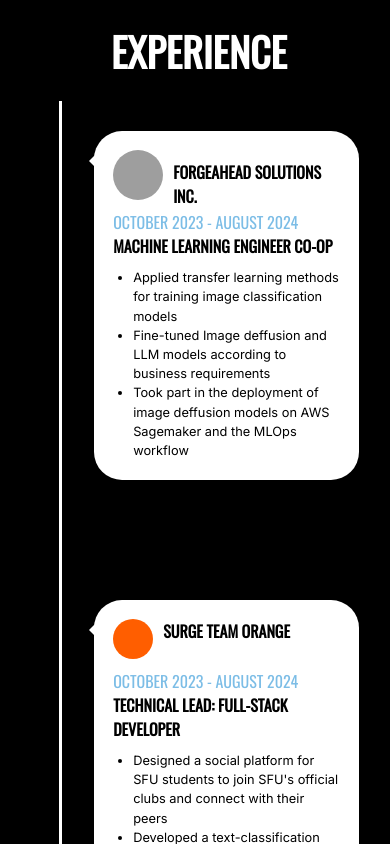
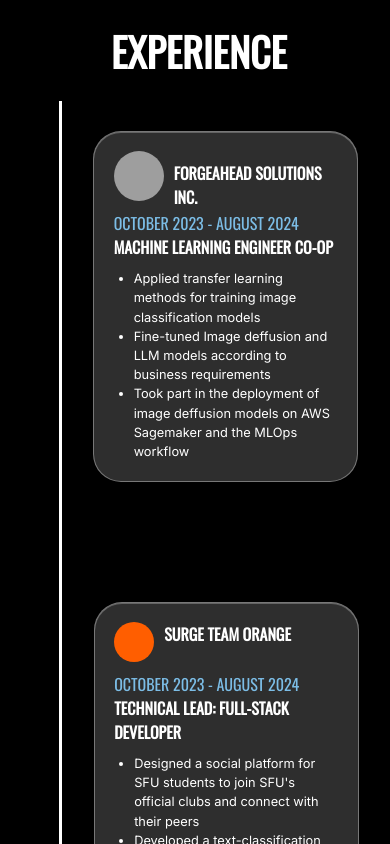
Before and after one commit to KoushaAm/KoushaAmouzesh-Portfolio, a Next.js app: page / in a window 390 px wide. Shown: the part 2240-3084 px from the top of the page. Built offline with nearby package versions, Linux system fonts and the light colour scheme; grey boxes are pictures that could not be loaded.

Commit message:
added new projects and changed theme for boxes

```diff
--- a/app/projects.tsx
+++ b/app/projects.tsx
@@ -7,10 +7,23 @@ export default function Projects() {
 
     const projects = [
         {
+            title: "AutoSec: A Multi-Agent Code Security Tool for Vulnerability Detection & Remediation",
+            img: "https://github.com/KoushaAm/KoushaAmouzesh-Portfolio/blob/main/app/assets/autosec.png?raw=true",
+            description: "A pipeline for automated security testing using AI models to detect and autonomously fix vulnerabilities in Java applications.",
+            link: "https://github.com/KoushaAm/AutoSec"
+        },
+
+        {
             title: 'NewLink Social Platform',
             img: 'https://github.com/KoushaAm/KoushaAmouzesh-Portfolio/blob/main/app/assets/NewLink-image.png?raw=true',
             description: 'A platform for SFU newcomers to learn about the culture at SFU using fine-tuned Llama 3 chatbot and take part in social events organized by student volunteers.',
             link: 'https://github.com/KoushaAm/stormhacks-project-NewLink'
+        },
+        {
+            title: "Network Packet Sniffer/Analyzer",
+            img: "https://github.com/KoushaAm/KoushaAmouzesh-Portfolio/blob/main/app/assets/packetsniffer.png?raw=true",
+            description: "Developed a Packet Sniffer in C++ to recieve network traffic, and analyzed the anamolies with Scikit-learn unsupervised models in Python.",
+            link: "https://github.com/KoushaAm/Packet-Sniffer/"
         },
         {
             title: 'Facial Key Point Detection',
--- a/package.json
+++ b/package.json
@@ -8,12 +8,16 @@
     "start": "next start",
     "lint": "next lint"
   },
+  "engines": {
+    "node": "22.x"
+  },
   "dependencies": {
     "@fortawesome/fontawesome-free": "^6.4.2",
     "@fortawesome/fontawesome-svg-core": "^6.4.0",
     "@fortawesome/free-brands-svg-icons": "^6.4.0",
     "@fortawesome/free-solid-svg-icons": "^6.5.2",
     "@fortawesome/react-fontawesome": "^0.2.2",
+    "@types/node": "20.2.5",
     "@types/react": "18.2.9",
     "@types/react-dom": "18.2.4",
     "@vercel/analytics": "^1.0.1",
@@ -30,7 +34,6 @@
     "typescript": "5.1.3"
   },
   "devDependencies": {
-    "@types/node": "^22.18.6",
     "@types/react-slick": "^0.23.10",
     "tailwindcss": "^3.3.3"
   }
--- a/styles/contact.css
+++ b/styles/contact.css
@@ -7,6 +7,8 @@
   min-height: 100vh;
   background-color: #000000;
   padding: 20px;
+
+
 }
 
 .contact-card {
@@ -18,6 +20,19 @@
   width: 100%;
   max-width: 500px;
   margin-bottom: 50px;
+
+    /* iOS-style glass */
+  background: rgba(255, 255, 255, 0.18);
+  backdrop-filter: blur(18px) saturate(160%);
+  -webkit-backdrop-filter: blur(18px) saturate(160%);
+
+  border: 1px solid rgba(255, 255, 255, 0.35);
+  box-shadow:
+    0 8px 30px rgba(0, 0, 0, 0.15),
+    inset 0 1px 0 rgba(255, 255, 255, 0.25);
+
+  color: white;
+  transition: transform 0.4s ease, box-shadow 0.4s ease;
 }
 
 .contact-card:hover {
@@ -37,7 +52,7 @@
 .contact-card-header h2 {
   margin: 0;
   font-size: 3.0rem;
-  color: #333;
+  color: #ffffff;
 }
 
 @media screen and (max-width: 600px) {
@@ -92,7 +107,7 @@
   justify-content: center; /* Center text within paragraphs */
   align-items: center;
   font-size: 1.5rem;
-  color: #555;
+  color: #ffffff;
   margin: 10px 0;
 }
 
@@ -118,6 +133,8 @@
   text-decoration: none;
   color: white;
   transition: background-color 0.3s ease-in-out;
+
+
 }
 
 .linkedin {
@@ -125,7 +142,7 @@
 }
 
 .github {
-  background-color: #333;
+  background-color: #010101;
 }
 
 .linkedin:hover {
--- a/styles/experience.css
+++ b/styles/experience.css
@@ -162,12 +162,39 @@ ul {
     padding: 2vw;
   }
 
+  .content {
+    padding: 20px 30px;
+    position: relative;
+    border-radius: 28px;
+    height: 100%;
+    padding:2vw;
+
+    /* iOS-style glass */
+    background: rgba(255, 255, 255, 0.18);
+    backdrop-filter: blur(18px) saturate(160%);
+    -webkit-backdrop-filter: blur(18px) saturate(160%);
+
+    border: 1px solid rgba(255, 255, 255, 0.35);
+    box-shadow:
+      0 8px 30px rgba(0, 0, 0, 0.15),
+      inset 0 1px 0 rgba(255, 255, 255, 0.25);
+
+    color: white;
+    transition: transform 0.4s ease, box-shadow 0.4s ease;
+  }
+
+  .content:hover {
+  transform: scale(1.04);
+  box-shadow:
+    0 12px 40px rgba(0, 0, 0, 0.25),
+    inset 0 1px 0 rgba(255, 255, 255, 0.35);
+  }
+
+
   .content:hover {
     /* animate box so that it gradually get bigger */
     transform: scale(1.05);
     transition: transform 0.5s;
-
-
   }
 
   /* Media queries - Responsive timeline on screens less than 600px wide */
@@ -178,11 +205,7 @@ ul {
 
     }
 
-  /* Full-width containers */
-    .container {
-      margin-left: 10vw;
-      left: 0vw;
-    }
+
 
   /* Make sure that all arrows are pointing leftwards */
     .container::before {
@@ -280,3 +303,13 @@ ul {
 
 
   }
+
+  /* Remove the timeline arrows */
+.left::before,
+.left-second::before,
+.right::before,
+.container::before {
+  content: none !important;
+  display: none !important;
+  border: 0 !important;
+}
--- a/styles/projects.css
+++ b/styles/projects.css
@@ -41,6 +41,20 @@ h1 {
     box-shadow: 0 4px 8px rgba(0, 0, 0, 0.1);
     overflow: hidden;
     transition: transform 0.2s;
+
+      /* iOS-style glass */
+    background: rgba(255, 255, 255, 0.18);
+    backdrop-filter: blur(18px) saturate(160%);
+    -webkit-backdrop-filter: blur(18px) saturate(160%);
+
+    border: 1px solid rgba(255, 255, 255, 0.35);
+    box-shadow:
+      0 8px 30px rgba(0, 0, 0, 0.15),
+      inset 0 1px 0 rgba(255, 255, 255, 0.25);
+
+    color: white;
+    transition: transform 0.4s ease, box-shadow 0.4s ease;
+
     max-width: 100%;
 }
 
@@ -54,7 +68,7 @@ h1 {
 
 .project-card:hover {
     transform: translateY(-5px);
-    background-color: #fff;
+    /* background-color: #fff; */
 }
 
 .project-image {
@@ -66,11 +80,13 @@ h1 {
 .project-card h2 {
     font-size: 1.5em;
     margin: 16px;
+    color: white;
 }
 
 .project-card p {
     font-size: 1em;
     margin: 16px;
+    color: white;
 }
 
 .project-card button {
```
Also changed, not shown: app/assets/autosec.png (added), app/assets/packetsniffer.png (added).
